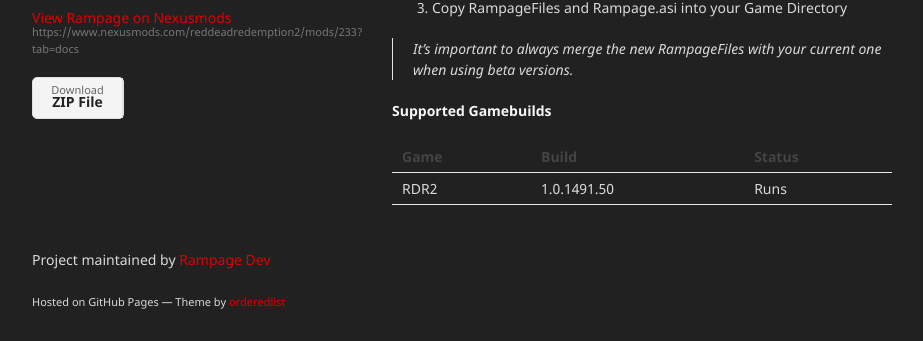
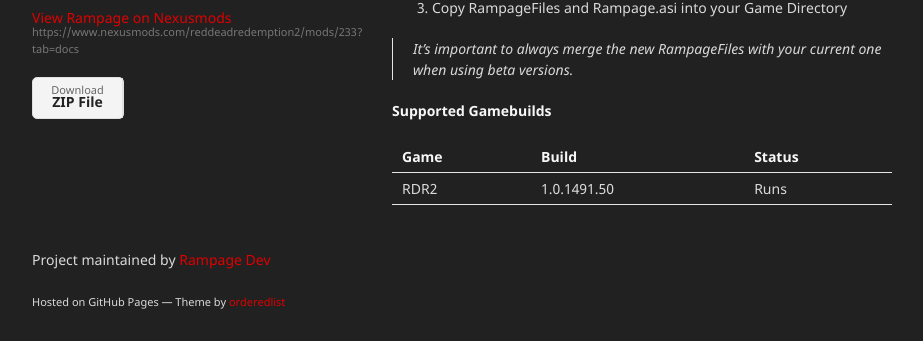
Before and after one commit to rampage-trainer/rdr2beta, a Jekyll site: the page built from index.md, in a window 1280 px wide. Shown: the part 519-860 px from the top of the page, without its empty margins (178-1101 px from the left). Built offline with Jekyll 4.4.1, drawn with Linux system fonts in a browser that asks for light colours; our own code applies the rules of GitHub Pages for plain Markdown files.

Commit message:
Changed Versions Table Color

```diff
--- a/_sass/jekyll-theme-minimal.scss
+++ b/_sass/jekyll-theme-minimal.scss
@@ -97,7 +97,7 @@ dt {
 }
 
 th {
-  color:#444;
+  color:#f7f7f7;
 }
 
 img {
```
